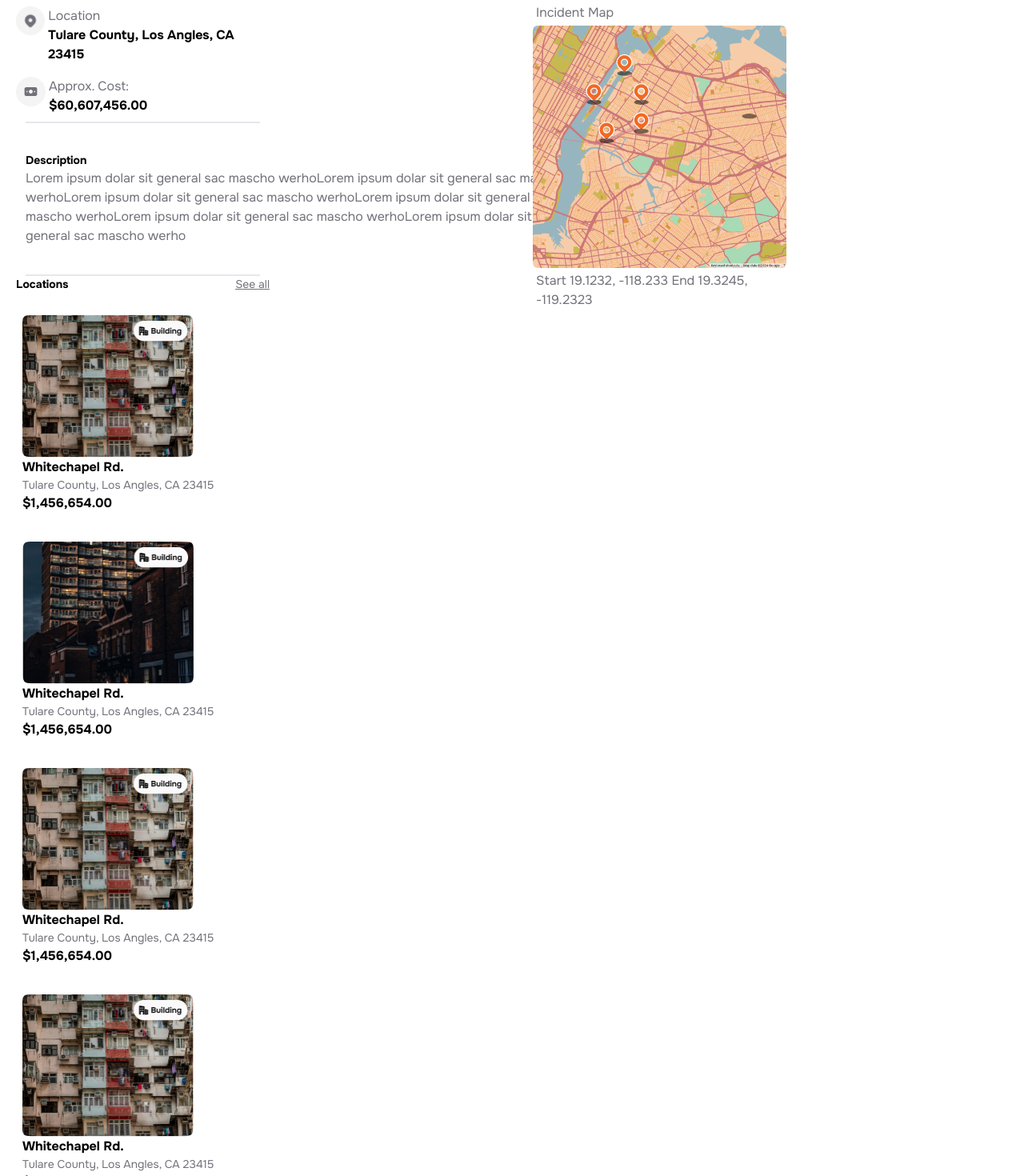
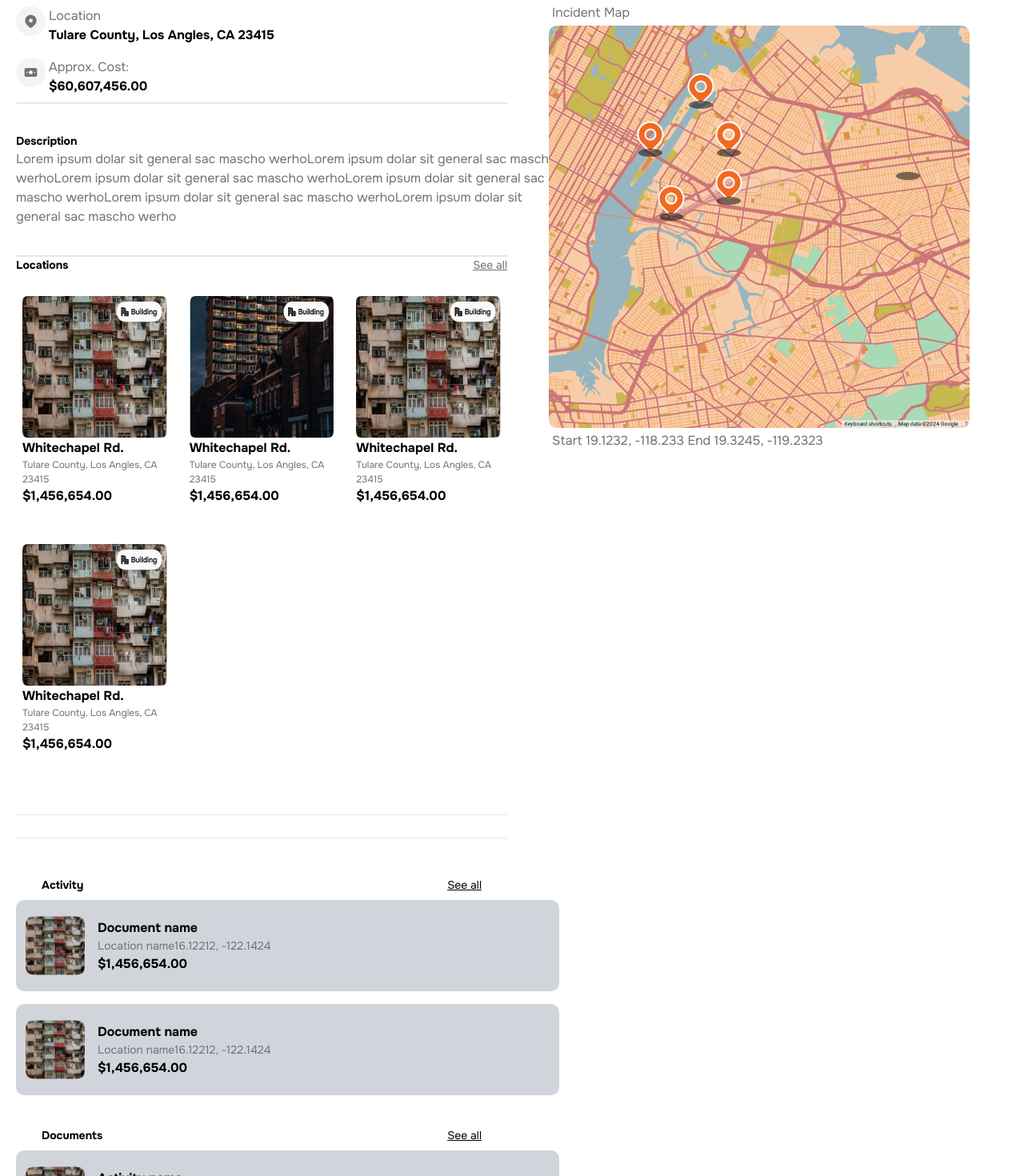
Before and after one commit to selina-islam/Disasters-I-O, a React (Vite) app: page /Locations in a window 1280 px wide. Shown: the part 180-1650 px from the top of the page at 80% size. Built offline with nearby package versions, Linux system fonts and the light colour scheme.

Commit message:
Hover effect add

```diff
--- a/src/Components/Dashboard/Card.jsx
+++ b/src/Components/Dashboard/Card.jsx
@@ -2,7 +2,7 @@ import React from 'react'
 
 export const Card = ({img, title, des, amount}) => {
   return (
-    <section className="justify-center items-center gap-3">
+    <section className="justify-center items-center gap-3 hover:shadow-lg hover:scale-105 transition-transform duration-300">
       <div className="w-[306px] h-[337px] rounded-[10px] text-lightText">
         <div className="relative">
           <img src={img} alt="Photo" />
@@ -13,10 +13,9 @@ export const Card = ({img, title, des, amount}) => {
           />
         </div>
 
-          <h3 className="text-black text-[16px] font-bold">{title}</h3>
-          <p>{des}</p>
-          <h3 className="text-black text-[16px] font-bold">{amount}</h3>
-
+        <h3 className="text-black text-[16px] font-bold">{title}</h3>
+        <p>{des}</p>
+        <h3 className="text-black text-[16px] font-bold">{amount}</h3>
       </div>
     </section>
   );
--- a/src/Components/FullLocation/Location.jsx
+++ b/src/Components/FullLocation/Location.jsx
@@ -20,7 +20,7 @@ const Location = () => {
         />
       </div>
       <div className="gap-3 grid lg:grid-cols-2 grid-cols-1 justify-center items-start w-full">
-        <div className="flex flex-col justify-start md:ms-5 ms-0 items-start gap-3 md:w-1/2 w-full">
+        <div className="flex flex-col justify-start md:ms-5 ms-0 items-start gap-3 ">
           <div className="w-full">
             <div>
               <div className="flex flex-col justify-start items-start">
@@ -30,7 +30,7 @@ const Location = () => {
               </div>
             </div>
 
-            <div className="border-b-2 border-t-2 py-9 mx-3">
+            <div className="border-b-2 border-t-2 py-9">
               <h4 className="text-[14px] font-bold text-black">Description</h4>
               <p className="text-[16px] text-graybold lg:w-[677px]">
                 Lorem ipsum dolar sit general sac mascho werhoLorem ipsum dolar
@@ -41,13 +41,12 @@ const Location = () => {
               </p>
             </div>
 
-            <div className="w-full">
             <div className="w-full mx-auto">
-                <div className="flex justify-between">
+              <div className="flex justify-between mx-8 md:mx-0 md:gap-3">
                 <p className="text-[14px] font-bold">Locations</p>
                 <p className="text-graybold underline text-[14px]">See all</p>
               </div>
-                <div className="gap-3 py-5 md:mx-0 md:w-full w-[95%] mx-auto">
+              <div className="grid md:grid-cols-3 grid-cols-1 gap-3 py-5 md:mx-0 md:w-full mx-auto w-fit">
                 {LocationData.map((s, i) => (
                   <TwoCard key={i} {...s} />
                 ))}
@@ -59,8 +58,8 @@ const Location = () => {
             <hr className="w-full bg-gray-200 my-7" />
 
             {/* Activity section */}
-              <div className="gap-3 py-5 md:mx-0 md:w-full w-[95%] mx-auto ">
-                <div className="flex md:justify-between justify-around">
+            <div className="gap-3 py-5 md:mx-0 md:w-full w-[95%] mx-auto">
+              <div className="flex justify-between mx-8 gap-1 md:mb-2">
                 <p className="text-[14px] font-bold">Activity</p>
                 <p className="text-[14px] text-gra underline">See all</p>
               </div>
@@ -76,7 +75,7 @@ const Location = () => {
             </div>
             {/* document section */}
             <div className="gap-3 py-5 md:mx-0 md:w-full w-[95%] mx-auto">
-                <div className="flex md:justify-between justify-around">
+              <div className="flex justify-between mx-8 gap-1 md:mb-2">
                 <p className="text-[14px] font-bold">Documents</p>
                 <p className="text-[14px] text-gra underline">See all</p>
               </div>
@@ -92,9 +91,8 @@ const Location = () => {
             </div>
           </div>
         </div>
-        </div>
 
-        <div className="md:w-1/2 ms-5 w-[90%] flex flex-col justify-center items-start">
+        <div className=" ms-10  flex flex-col justify-center items-start">
           <p className="p-1 text-graybold">Incident Map</p>
           <img src="/img/location-map.png" alt="" />
           <p className="p-1 text-graybold">
--- a/src/Components/FullLocation/TwoCard.jsx
+++ b/src/Components/FullLocation/TwoCard.jsx
@@ -2,15 +2,13 @@ import React from 'react'
 
 export const TwoCard = ({img, title, description, amount}) => {
   return (
-    <div className="w-[400px] flex flex-col py-2 mb-5 px-2">
+    <div className="flex flex-col py-2 mb-5 px-2 hover:shadow-lg hover:scale-105 transition-transform duration-300">
       <div>
         <img src={img} alt="" className="h-[178px] w-[214px]" />
       </div>
-      <h1 className="text-[16px] text-black font-bold">{ title}</h1>
-      <p className="text-[14px] text-graybold">
-        {description}
-      </p>
-      <h2 className="text-[16px] text-black font-bold">{ amount}</h2>
+      <h1 className="text-[16px] text-black font-bold">{title}</h1>
+      <p className="text-[12px] text-graybold">{description}</p>
+      <h2 className="text-[16px] text-black font-bold">{amount}</h2>
     </div>
   );
 }
--- a/src/Components/Incidents/GetCard.jsx
+++ b/src/Components/Incidents/GetCard.jsx
@@ -3,7 +3,7 @@ import React from 'react'
 export const GetCard = ({ img, title, descriton }) => {
   return (
     <div>
-      <div className="bg-whiteLight text-graybold rounded-[10px] h-[269px] w-[235px] shadow-sm shadow-slate-300 gap-3">
+      <div className="bg-whiteLight text-graybold rounded-[10px] h-[269px] w-[235px] shadow-sm shadow-slate-300 gap-3 hover:shadow-lg hover:scale-105 transition-transform duration-300">
         <div>
           <div className="mb-16 px-2 py-3">
             <img src={img} alt="" />
--- a/src/Components/Incidents/GetStarted.jsx
+++ b/src/Components/Incidents/GetStarted.jsx
@@ -12,7 +12,7 @@ export const GetStarted = () => {
   }
   return (
     <div>
-      <div className="flex flex-col justify-center items-center">
+      <div className="flex flex-col justify-center items-center mt-3">
         <h1 className="text-[32px] font-bold text-black">Let’s get started</h1>
         <h3 className="text-[16px] text-graybold">
           Lorem ipsum dolar sit general sac mascho werhoLorem ipsum <br /> dolar
@@ -28,7 +28,7 @@ export const GetStarted = () => {
         <div className="lg:w-7 w-5 lg:h-7 h-5 bg-whiteLight rounded-full"></div>
       </div>
 
-      <div className="flex md:flex-row flex-col justify-center items-center gap-4 mt-6">
+      <div className="flex md:flex-row flex-col justify-center items-center gap-4 mt-6 ">
         {Stepbar.map((Stepbar, i) => (
           <GetCard key={i} {...Stepbar} />
         ))}
--- a/src/Components/Incidents/LetGive.jsx
+++ b/src/Components/Incidents/LetGive.jsx
@@ -20,7 +20,7 @@ export const LetGive = () => {
         next={funfornext}
         backbtn="Back"
       />
-      <div className="flex flex-col justify-center items-center gap-6 mt-6">
+      <div className="flex flex-col justify-center items-center gap-6 mt-6 ">
         <div className=" w-[95%] md:w-1/2 mx-auto ">
           <h1 className="text-[24px] text-black font-bold">
             Let’s give the incident a title?
@@ -32,7 +32,7 @@ export const LetGive = () => {
           <input
             type="text"
             placeholder="Add title here"
-            className="bg-whiteLight border border-gray-300 px-6 py-4 rounded-lg w-full focus:outline-none focus:shadow-inner focus:shadow-green-300 transition-all duration-300 text-12"
+            className="bg-[#F4F4F5] border border-gray-300 px-6 py-4 rounded-lg w-full focus:outline-none focus:shadow-inner focus:shadow-green-300 transition-all duration-300 text-12"
           />
         </div>
 
@@ -47,7 +47,7 @@ export const LetGive = () => {
             name=""
             placeholder="Type here"
             id=""
-            className="bg-[#F4F4F5] rounded-[6px] h-[127px] w-[100%] "
+            className="bg-[#F4F4F5] border border-gray-300 rounded-[6px] h-[127px] mt-1 w-[100%] "
           ></textarea>
         </div>
       </div>
--- a/src/Components/Incidents/Where.jsx
+++ b/src/Components/Incidents/Where.jsx
@@ -22,7 +22,7 @@ const funfornext = () => {
         next={funfornext}
         backbtn="Back"
       />
-      <div className="h-[589px] w-[752px] gap-24">
+      <div className="h-[589px] w-[752px]  flex flex-col justify-center mx-auto mt-3">
         <div>
           <h1 className="text-[24px] text-black font-bold">
             Where’s the incident?
--- a/src/Components/Incidents/WhichCard.jsx
+++ b/src/Components/Incidents/WhichCard.jsx
@@ -9,7 +9,7 @@ export const WhichCard = ({ img, incident }) => {
         className=" flex
        md:flex-col justify-center items-center"
       >
-        <div className="text-graybold bg-gray-300 rounded-[6px] w-[180px] h-[69px] flex justify-center items-center gap-2 border border-gray-300 py-2 px-2 m-2">
+        <div className="text-graybold bg-gray-300 rounded-[6px] w-[180px] h-[69px] flex justify-center items-center gap-2 border border-gray-300 m-1">
           <img src={img} alt="" className="size-[25px]" />
           <p className="text-[14px]">{incident}</p>
         </div>
```
Lines whose indentation alone changed are shown as unchanged.
